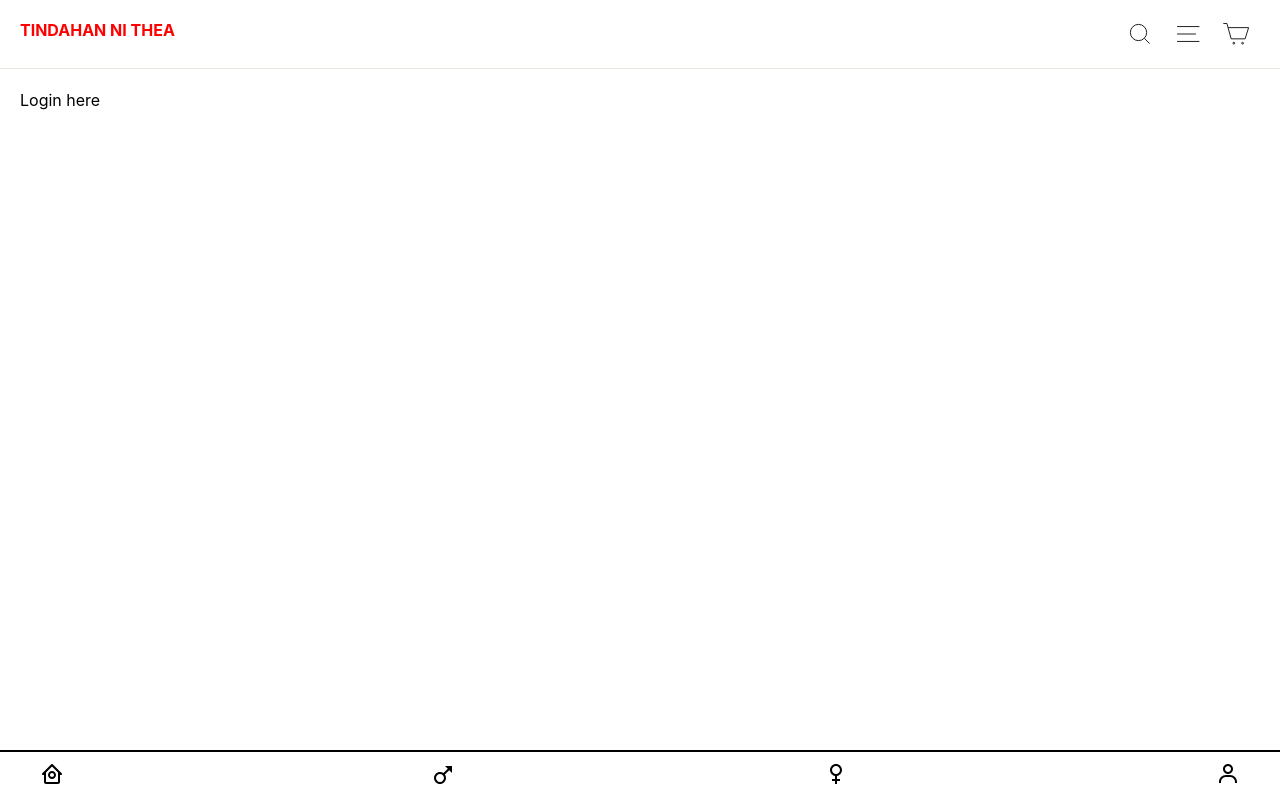
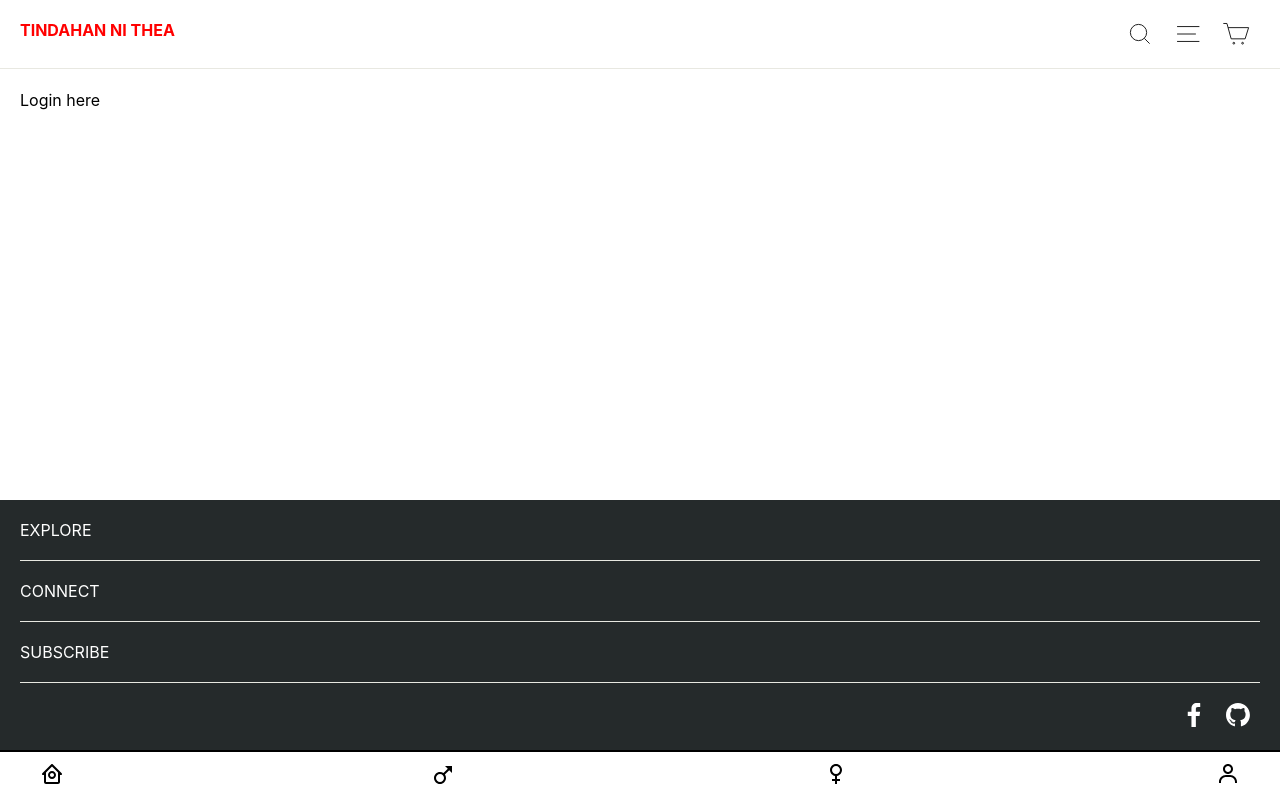
Before and after one commit to christianparanas/tindahan-frontend, a Next.js app: page /account in a window 1280 px wide. Built offline with nearby package versions, Linux system fonts and the light colour scheme.

Commit message:
added the footer component to all the pages

```diff
--- a/components/Footer.jsx
+++ b/components/Footer.jsx
@@ -14,7 +14,7 @@ const Footer = () => {
         <div>christiannparanas@gmail.com</div>
       </Collapsible>
       <Collapsible trigger="SUBSCRIBE">
-        <svg aria-hidden="true" focusable="false" role="presentation" width="24" height="24" className="icon icon-email" viewBox="0 0 64 64"><defs></defs><path class="cls-1" d="M63 52H1V12h62zM1 12l25.68 24h9.72L63 12M21.82 31.68L1.56 51.16m60.78.78L41.27 31.68"></path></svg>
+        <svg aria-hidden="true" focusable="false" role="presentation" width="24" height="24" className="icon icon-email" viewBox="0 0 64 64"><defs></defs><path className="cls-1" d="M63 52H1V12h62zM1 12l25.68 24h9.72L63 12M21.82 31.68L1.56 51.16m60.78.78L41.27 31.68"></path></svg>
         <input type="text" placeholder="Enter your email" />
       </Collapsible>
       <div className="footIcons">
--- a/pages/account/index.jsx
+++ b/pages/account/index.jsx
@@ -1,4 +1,5 @@
 import Nav from '../../components/Nav'
+import Footer from '../../components/Footer'
 import Link from 'next/link'
 
 function account() {
@@ -10,6 +11,7 @@ function account() {
 					Login here
 				</Link>
 			</div>
+			<Footer />
 		</div>
 	)
 }
--- a/pages/account/login.jsx
+++ b/pages/account/login.jsx
@@ -1,4 +1,4 @@
-
+import Footer from '../../components/Footer'
 import Nav from '../../components/Nav'
 import Link from 'next/link'
 
@@ -36,6 +36,7 @@ function login() {
 					<svg viewBox="0 0 24 24" aria-hidden="true" focusable="false"><defs><path id="a" d="M.001 0H24v23.854H.001z"></path></defs><g fill="none" fillRule="evenodd"><path d="M24 12c0-6.627-5.373-12-12-12S0 5.373 0 12c0 5.99 4.388 10.954 10.125 11.854V15.47H7.078V12h3.047V9.356c0-3.007 1.792-4.668 4.533-4.668 1.312 0 2.686.234 2.686.234v2.953H15.83c-1.491 0-1.956.925-1.956 1.874V12h3.328l-.532 3.469h-2.796v8.385C19.612 22.954 24 17.99 24 12" fill="#1877F2" mask="url(#b)"></path><path d="M16.671 15.469L17.203 12h-3.328V9.749c0-.949.465-1.874 1.956-1.874h1.513V4.922s-1.374-.234-2.686-.234c-2.741 0-4.533 1.66-4.533 4.668V12H7.078v3.469h3.047v8.385a12.09 12.09 0 003.75 0V15.47h2.796" fill="#FFF"></path></g></svg>
 				</div>
 			</div>
+			<Footer />
 		</div>
 	)
 }
--- a/pages/account/register.jsx
+++ b/pages/account/register.jsx
@@ -1,3 +1,4 @@
+import Footer from '../../components/Footer'
 import Nav from '../../components/Nav'
 import Link from 'next/link'
 
@@ -33,6 +34,7 @@ function register() {
 					<input type="submit" value="CREATE" className="loginSignIpBtn" />
 				</form>
 			</div>
+			<Footer />
 		</div>
 	)
 }
--- a/styles/Footer.scss
+++ b/styles/Footer.scss
@@ -34,7 +34,7 @@
 
 	.icon-email {
 		position: absolute;
-		top: 26px;
+		top: 27px;
 		left: 10px;
 	}
 }
--- a/styles/account.scss
+++ b/styles/account.scss
@@ -1,5 +1,7 @@
 
 .account {
+	position: relative;
+	padding-bottom: 45px;
 
 	.nav {
 		position: fixed;
@@ -29,5 +31,6 @@
 
   .accountWrapper {
   	padding: 90px 20px;
+  	height: 500px;
   }
 }
--- a/styles/login.scss
+++ b/styles/login.scss
@@ -1,6 +1,7 @@
 
 .loginFormWrapper {
-
+	position: relative;
+	padding-bottom: 45px;
 
 	.nav {
 		position: fixed;
```
